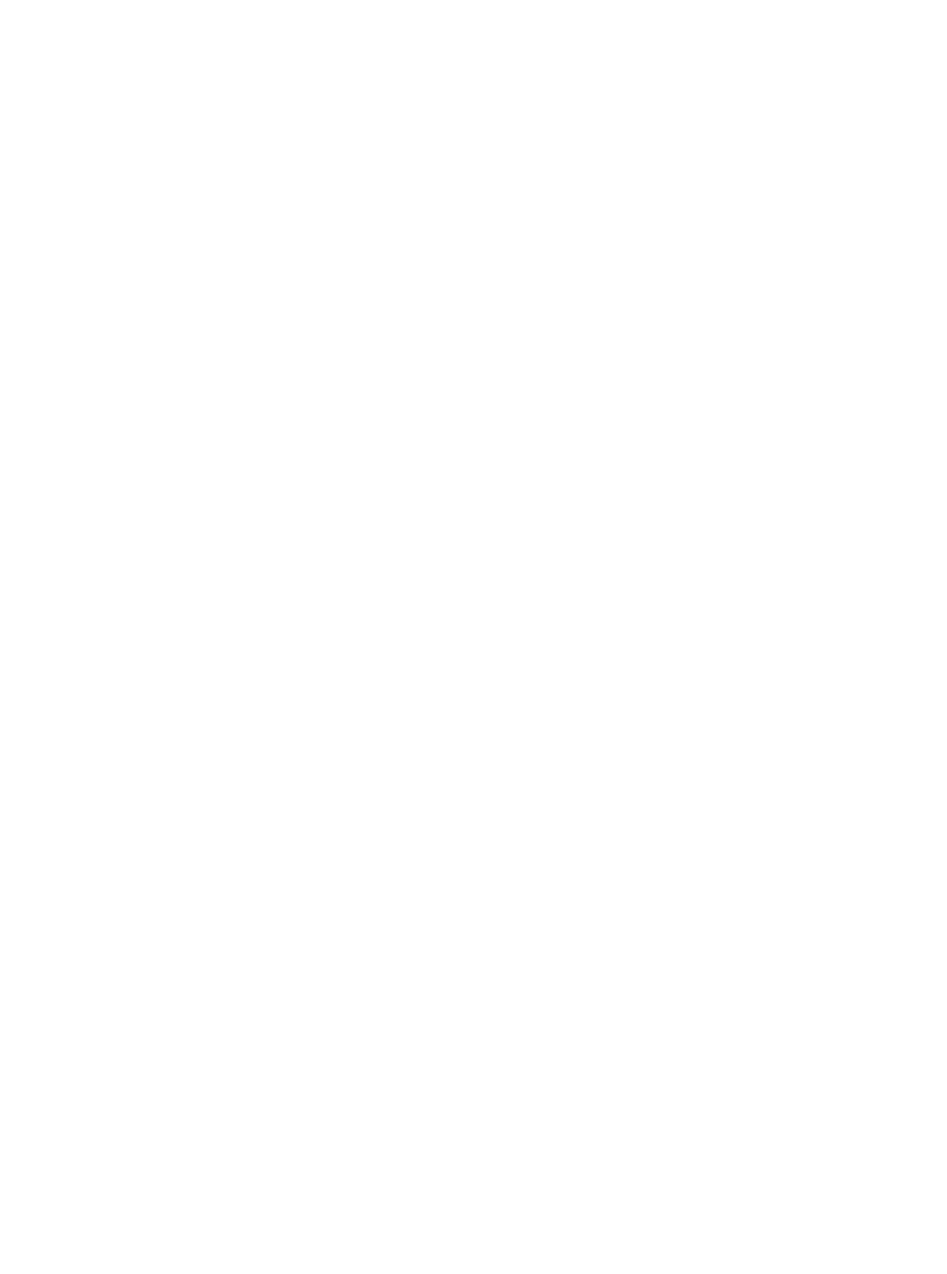
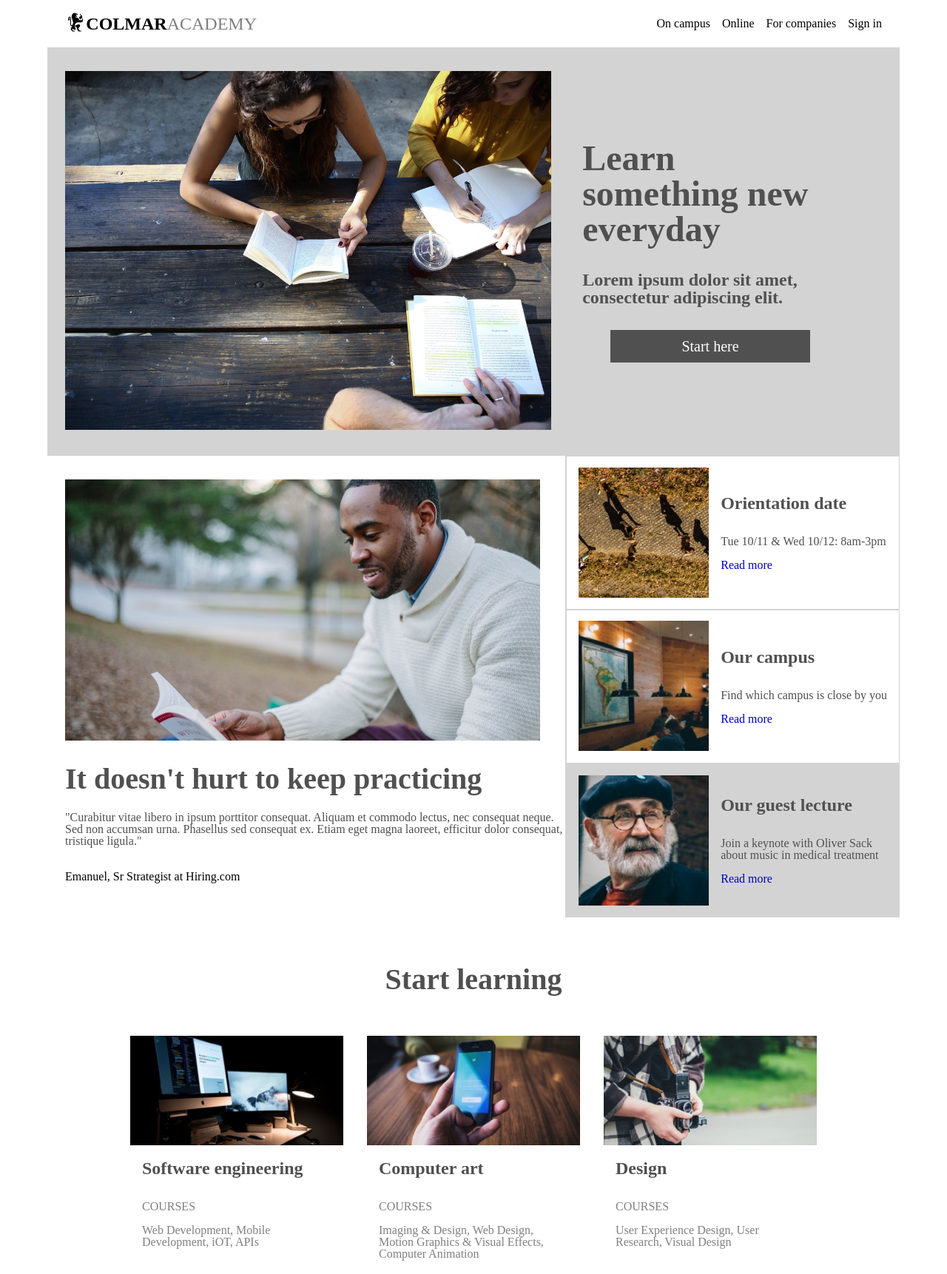
Before and after one commit to CJW797/Capstone, a plain HTML site: page index.html in a window 1280 px wide. Shown: the top 1722 px of the page at 74% size. Before the commit the page ends 800 px from the top, so only its background shows below. Drawn offline with Linux system fonts and the light colour scheme.

Commit message:
v2 complete

```diff
--- a/index.html
+++ b/index.html
@@ -6,6 +6,154 @@
     <title>Colmar Academy</title>
   </head>
   <body>
+    <!-- Header text -->
+    <header>
+      <img class="logo" src="./resources/images/ic-logo.svg"/>
+      <h1 class="one">COLMAR</h1>
+      <h1 class="two">ACADEMY</h1>
+      <nav>
+        <ul>
+          <li><a href="#">On campus</a></li>
+          <li><a href="#">Online</a></li>
+          <li><a href="#">For companies</a></li>
+          <li><a href="#">Sign in</a></li>
+        </ul>
+      </nav>
+    </header>
 
+    <!-- Main banner text -->
+    <div class="intro">
+      <div class="img">
+        <img src="./resources/images/banner.jpg"/>
+      </div>
+      <div class="intro-text">
+        <h2>Learn something new everyday</h2>
+        <h5>Lorem ipsum dolor sit amet, consectetur adipiscing elit.</h5>
+        <a href="#">Start here</a>
+      </div>
+    </div>
+    <!-- Info banner text -->
+    <div class="banner">
+      <div class="practice">
+        <img src="./resources/images/information-main.jpg"/>
+        <h3>It doesn't hurt to keep practicing</h3>
+        <span>"Curabitur vitae libero in ipsum porttitor consequat. Aliquam et commodo
+          lectus, nec consequat neque. Sed non accumsan urna. Phasellus sed consequat ex.
+          Etiam eget magna laoreet, efficitur dolor consequat, tristique ligula."</span>
+        <h6>Emanuel, Sr Strategist at Hiring.com</h6>
+      </div>
+      <div class="info">
+        <div class="od">
+          <img src="./resources/images/information-orientation.jpg"/>
+          <div class="od-text">
+            <h5>Orientation date</h5>
+            <span>Tue 10/11 & Wed 10/12: 8am-3pm<br /><br /></span>
+            <a href="#">Read more<a>
+          </div>
+        </div>
+        <div class="oc">
+          <img src="./resources/images/information-campus.jpg"/>
+          <div class="oc-text">
+            <h5>Our campus</h5>
+            <span>Find which campus is close by you<br /><br /></span>
+            <a href="#">Read more</a>
+          </div>
+        </div>
+        <div class="gl">
+          <img src="./resources/images/information-guest-lecture.jpg"/>
+          <div class="gl-text">
+            <h5>Our guest lecture</h5>
+            <span>Join a keynote with Oliver Sack about music in medical treatment<br /><br /></span>
+            <a href="#">Read more</a>
+          </div>
+        </div>
+      </div>
+    </div>
+    <!-- Course info text -->
+    <div class="start-learning">
+      <h3>Start learning</h3>
+      <div class="software-engineering">
+        <img src="./resources/images/course-software.jpg"/>
+        <div class="start-learning-text">
+          <h5>Software engineering</h5>
+          <p>COURSES<br /><br />Web Development, Mobile Development, iOT, APIs</p>
+        </div>
+      </div>
+      <div class="computer-art">
+        <img src="./resources/images/course-computer-art.jpg"/>
+        <div class="start-learning-text">
+          <h5>Computer art</h5>
+          <p>COURSES<br /><br />Imaging & Design, Web Design, Motion Graphics &
+            Visual Effects, Computer Animation</p>
+        </div>
+      </div>
+      <div class="design">
+        <img src="./resources/images/course-design.jpg"/>
+        <div class="start-learning-text">
+          <h5>Design</h5>
+          <p>COURSES<br /><br />User Experience Design, User Research, Visual Design</p>
+        </div>
+      </div>
+      <div class="data">
+        <img src="./resources/images/course-data.jpg"/>
+        <div class="start-learning-text">
+          <h5>Data</h5>
+          <p>COURSES<br /><br />Data Science, Big Data, SQL, Data Visualization</p>
+        </div>
+      </div>
+      <div class="business">
+        <img src="./resources/images/course-business.jpg"/>
+        <div class="start-learning-text">
+          <h5>Business</h5>
+          <p>COURSES<br /><br />Product Development, Business Development, Startup</p>
+        </div>
+      </div>
+      <div class="marketing">
+        <img src="./resources/images/course-marketing.jpg"/>
+        <div class="start-learning-text">
+          <h5>Marketing</h5>
+          <p>COURSES<br /><br />Analytics, Content Marketing, Mobile Marketing</p>
+        </div>
+      </div>
+    </div>
+    <!-- Thesis banner text -->
+    <div class="thesis-banner">
+      <h3>Thesis exhibit</h3>
+      <div class="thesis-exhibit">
+        <div class="reimagine-urban">
+          <video src="./resources/videos/thesis.mp4" width="100%" height="auto" controls></video>
+          <h5>Reimagine urban</h5>
+          <span>"Curabitur vitae libero in ipsum porttitor consequat. Aliquam et commodo
+            lectus, nec consequat neque. Sed non accumsan urna. Phasellus sed consequat ex.
+            Etiam eget magna laoreet, efficitur dolor consequat, tristique ligula."</span>
+        </div>
+        <div class="thesis-exhibit2">
+          <div class="fisma">
+            <img src="./resources/images/thesis-fisma.jpg"/>
+            <div class="fnt-text">
+              <h5>Fisma: Design and Prototype</h5>
+              <span>Designer showcase of new<br /> prototype product</span>
+            </div>
+          </div>
+          <div class="now-and-then">
+            <img src="./resources/images/thesis-now-and-then.jpg"/>
+            <div class="fnt-text">
+              <h5>Now and then</h5>
+              <span>Research study about New York</span>
+            </div>
+          </div>
+        </div>
+      </div>
+    </div>
+    <!-- Footer text -->
+    <footer>
+      <h6>&copy 2016 Colmar Academy. All rights reserved</h6>
+      <nav class="footer-nav">
+        <ul>
+          <li><a href="#">Terms</a></li>
+          <li><a href="#">Privacy</a></li>
+        </ul>
+      </nav>
+    </footer>
   </body>
 </html>
--- a/resources/css/style.css
+++ b/resources/css/style.css
@@ -0,0 +1,287 @@
+/*universal styling*/
+
+html {
+  font-size: 16px;
+  width: 90%;
+  margin: auto;
+}
+
+span {
+  font-weight: lighter;
+  color: rgb(80, 80, 80);
+}
+
+p {
+  font-weight: lighter;
+  color: gray;
+}
+
+h3 {
+  font-size: 2.5rem;
+  font-weight: bold;
+  color: rgb(80, 80, 80);
+  margin-bottom: 1.5rem;
+}
+
+h5 {
+  color: rgb(80, 80, 80);
+  font-size: 1.5rem;
+  font-weight: bold;
+  margin-bottom: 2rem;
+}
+
+h6 {
+  font-weight: lighter;
+  margin: 2rem 0;
+}
+
+/*header styling*/
+
+header {
+  height: 4rem;
+  width: 100%;
+  display: inline-flex;
+  align-items: center;
+}
+
+.logo {
+  height: 2.1rem;
+  margin-left: 1.5rem;
+}
+
+.one {
+  font-weight: bold;
+  font-size: 1.5rem;
+}
+
+.two {
+  color: gray;
+  font-size: 1.5rem;
+}
+
+nav {
+  width: 100%;
+  margin-right: 0.5rem;
+  text-align: right;
+}
+
+ul {
+  display: inline-flex;
+}
+
+li {
+  margin-right: 1rem;
+  font-weight: 500;
+}
+
+header a {
+  color: rgb(0, 0, 0);
+  text-decoration: none;
+}
+
+/*main banner styling*/
+
+.intro {
+  background-color: lightgray;
+  display: inline-flex;
+}
+
+.img {
+  width: 60%;
+}
+
+.intro img {
+  display: inline-flex;
+  width: 95%;
+  height: auto;
+  margin: 2rem 1.5rem;
+}
+
+.intro-text {
+  display: flex;
+  flex-direction: column;
+  align-items: center;
+  justify-content: center;
+  width: 30%;
+  margin-left: 2rem;
+}
+
+h2 {
+  color: rgb(80, 80, 80);
+  font-size: 3rem;
+  font-weight: bold;
+  margin-bottom: 2rem;
+}
+
+.intro a {
+  display: inline-flex;
+  flex-direction: row;
+  justify-content: center;
+  color: rgb(255, 255, 255);
+  background-color: rgb(80, 80, 80);
+  font-size: 1.25rem;
+  padding: .75rem 6rem;
+  text-decoration: none;
+}
+
+/*info banner styling*/
+
+.banner {
+  display: inline-flex;
+}
+
+.practice {
+  width: 60%;
+  padding-left: 1.5rem;
+  display: flex;
+  flex-direction: column;
+  border-right: .01rem solid lightgray;
+}
+
+.practice img {
+  width: 95%;
+  margin: 2rem 1.5rem 2rem 0;
+}
+
+.info {
+  width: 40%;
+  height: 39rem;
+  display: flex;
+  flex-direction: column;
+}
+
+.od, .oc, .gl {
+  height: 33%;
+  display: flex;
+  align-items: center;
+  overflow: hidden;
+  flex-direction: row;
+  border: .01rem solid lightgray;
+}
+
+.gl {
+  background-color: lightgray;
+}
+
+.od img, .oc img, .gl img {
+  max-width: 11rem;
+  height: auto;
+  margin: 1rem;
+}
+
+.oc img {
+  margin-top: 0;
+  margin-bottom: 2rem;
+}
+
+.od-text, .oc-text, .gl-text {
+  width: 65%;
+}
+
+.od a, .oc a, .gl a {
+  color: rgb(0, 0, 200);
+  text-decoration: none;
+  margin-top: 2rem;
+}
+
+/*course info styling*/
+
+.start-learning {
+  display: flex;
+  justify-content: center;
+  flex-wrap: wrap;
+  width: 100%;
+  margin: 4rem 0;
+}
+
+.start-learning h3 {
+  width: 100%;
+  margin-bottom: 2rem;
+  text-align: center;
+}
+
+.start-learning-text {
+  margin: 1rem;
+}
+
+.software-engineering, .computer-art, .design, .data, .business, .marketing {
+  margin: 1.5rem 1rem;
+  width: 25%;
+}
+
+.software-engineering img, .computer-art img, .design img, .data img, .business img, .marketing img {
+  height: auto;
+  width: 100%
+}
+
+/*thesis banner styling*/
+
+.thesis-banner {
+  margin-left: 1.5rem;
+  padding: 2rem 0;
+  height: 39rem;
+}
+
+.thesis-banner h3 {
+ text-align: center;
+ margin-bottom: 2rem;
+}
+
+.thesis-exhibit {
+  display: inline-flex;
+}
+
+.reimagine-urban {
+  display: flex;
+  flex-direction: column;
+  width: 60%;
+}
+
+.reimagine-urban h5 {
+  margin-top: 1.5rem;
+}
+
+.thesis-exhibit2 {
+  width: 40%;
+  margin-left: 1.5rem;
+}
+
+.thesis-exhibit2 img {
+  width: 35%;
+  height: auto;
+  margin: 1rem;
+}
+
+.fisma, .now-and-then {
+  display: flex;
+  align-items: center;
+  overflow: hidden;
+  flex-direction: row;
+}
+
+.fisma {
+  background-color: lightgray;
+}
+
+.fnt-text {
+  width: 65%;
+}
+
+/*footer styling*/
+
+footer {
+  width: 100%;
+  height: 4rem;
+  margin: auto 1.5rem;
+  display: inline-flex;
+  align-items: baseline;
+}
+
+footer h6 {
+  width: 100%;
+}
+
+footer a {
+  color: rgb(0, 0, 0);
+  text-decoration: none;
+}
```
Also changed, not shown: 2 other files.
